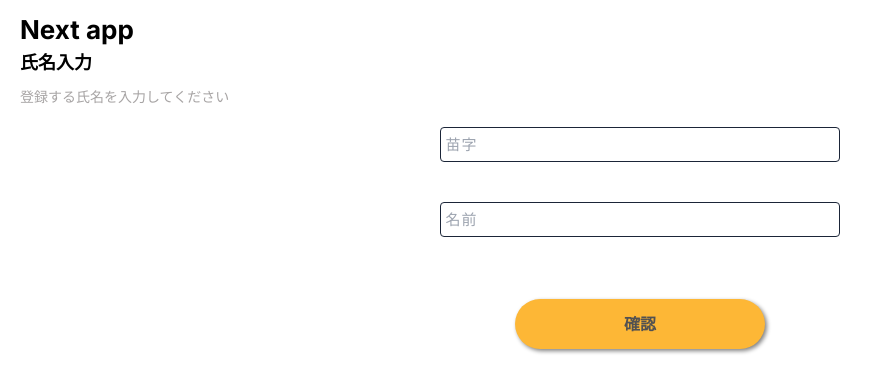
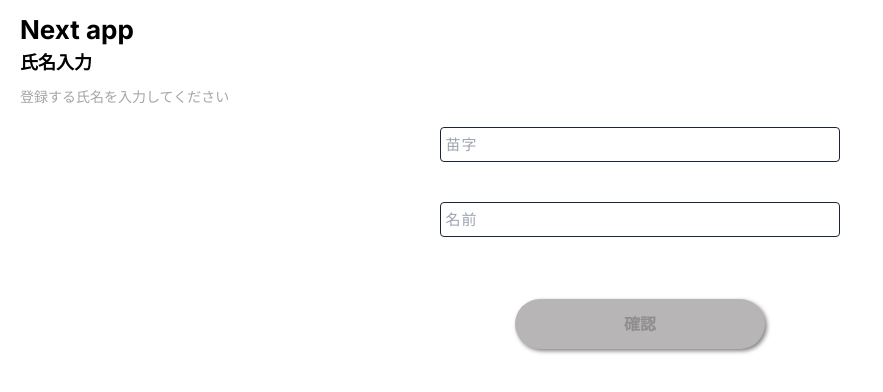
Before and after one commit to tominagamaya/next-form, a Next.js app: page /input in a window 1280 px wide. Shown: the top 392 px of the page, without its empty margins (0-883 px from the left). Built offline with nearby package versions, Linux system fonts and the light colour scheme; no server answers.

Commit message:
add disabled judge confirm button

```diff
--- a/app/components/Button/index.module.css
+++ b/app/components/Button/index.module.css
@@ -12,7 +12,12 @@
   color: #525151;
 }
 
-.btn:hover {
+.btn:disabled {
+	background-color: #b7b5b5;
+	color: #8f8e8e;
+}
+
+.btn:hover(:not(.btn:disabled)) {
 	color: #646161;
 	background-color: #ffa500;
 }
--- a/app/input/page.tsx
+++ b/app/input/page.tsx
@@ -44,7 +44,7 @@ const Input: React.FC = () => {
   const [isDiscardOpen, setIsDiscardOpen] = useState<boolean>(false);
 
   const methods = useForm<inputForm>({
-    mode: "onChange"
+    mode: "onBlur"
   })
 
   const { data, error } = useSWRImmutable(`https://jsonplaceholder.typicode.com/posts/1`, fetcher)
@@ -112,7 +112,6 @@ const Input: React.FC = () => {
     postData(data);
     router.push("../");
   }
-
   return (
     <>
       <FormProvider {...methods}>
@@ -127,6 +126,7 @@ const Input: React.FC = () => {
           <div className={styles.buttonContents}>
             <Button
               labelName={"確認"}
+              disabled={!methods.formState.isValid || !methods.formState.isDirty || methods.formState.isSubmitting}
             />
           </div>
         </form>
```
